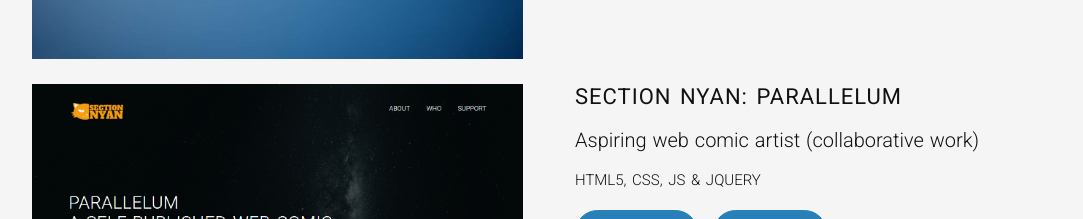
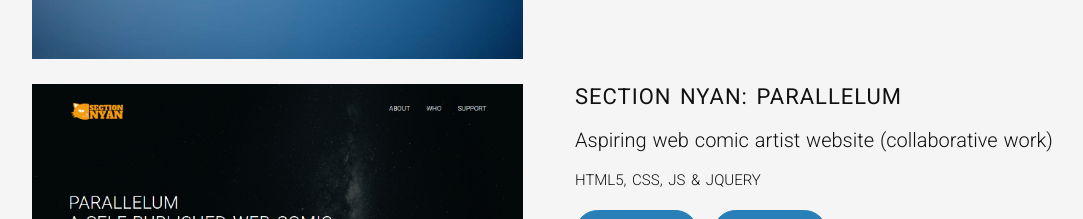
Before and after one commit to 3rdBench/3rdBench.github.io, a plain HTML site: page index.html in a window 1280 px wide. Shown: the part 2300-2519 px from the top of the page, without its empty margins (78-1161 px from the left). Drawn offline with nearby package versions, Linux system fonts and the light colour scheme; files whose address does not match are found by name.

Commit message:
Updated portfolio description

```diff
--- a/index.html
+++ b/index.html
@@ -166,7 +166,7 @@
           <strong>Section Nyan: Parallelum</strong>
         </p>
         <p class="portfolio-details">
-          Aspiring web comic artist (collaborative work)
+          Aspiring web comic artist website (collaborative work)
         </p>
         <p class="portfolio-details portfolio-techstack">
           HTML5, CSS, JS & JQuery
```
